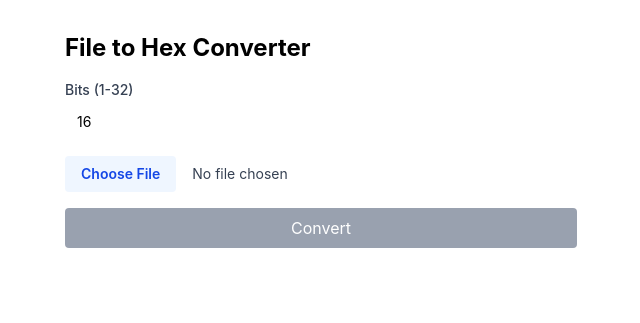
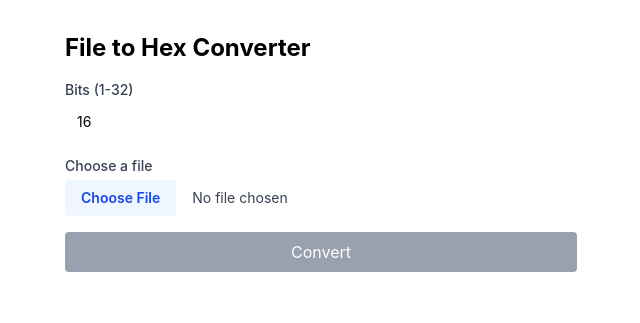
Before and after one commit to gameroman-web/to-hex-converter, an Astro site: page / in a window 1280 px wide. Shown: the whole page, without its empty margins (319-959 px from the left). Built offline with nearby package versions, Linux system fonts and the light colour scheme; Astro itself is replaced by a stand-in of ours.

Commit message:
fix(a11y): improve accessibility

```diff
--- a/package.json
+++ b/package.json
@@ -14,6 +14,7 @@
     "dev": "astro dev",
     "format": "biome check --write",
     "lint": "biome check",
+    "preview": "astro preview",
     "test": "bun test"
   },
   "overrides": {
--- a/src/components/App.tsx
+++ b/src/components/App.tsx
@@ -115,13 +115,18 @@ function App() {
         </Show>
       </div>
 
+      <label class="block mb-4">
+        <span class="block text-sm font-medium text-gray-700">
+          Choose a file
+        </span>
         <input
           type="file"
           onChange={handleFileChange}
-        class="mb-4 block w-full text-sm text-gray-700
+          class="mt-1 block w-full text-sm text-gray-700
                  file:mr-4 file:py-2 file:px-4 file:rounded file:border-0 file:text-sm file:font-semibold file:bg-blue-50 file:text-blue-700
                  hover:file:bg-blue-100 cursor-pointer"
         />
+      </label>
 
       <button
         type="button"
--- a/src/layouts/Layout.astro
+++ b/src/layouts/Layout.astro
@@ -14,10 +14,7 @@ const { title, description } = Astro.props;
   <head>
     <meta charset="UTF-8" />
     <meta name="referrer" content="no-referrer-when-downgrade" />
-    <meta
-      name="viewport"
-      content="width=device-width, initial-scale=1.0, maximum-scale=1.0, user-scalable=no"
-    />
+    <meta name="viewport" content="width=device-width, initial-scale=1.0" />
 
     <title>{title}</title>
     <meta name="description" content={description} />
@@ -30,6 +27,8 @@ const { title, description } = Astro.props;
   </head>
 
   <body>
-    <slot />
+    <main>
+      <slot />
+    </main>
   </body>
 </html>
```
Lines whose indentation alone changed are shown as unchanged.
